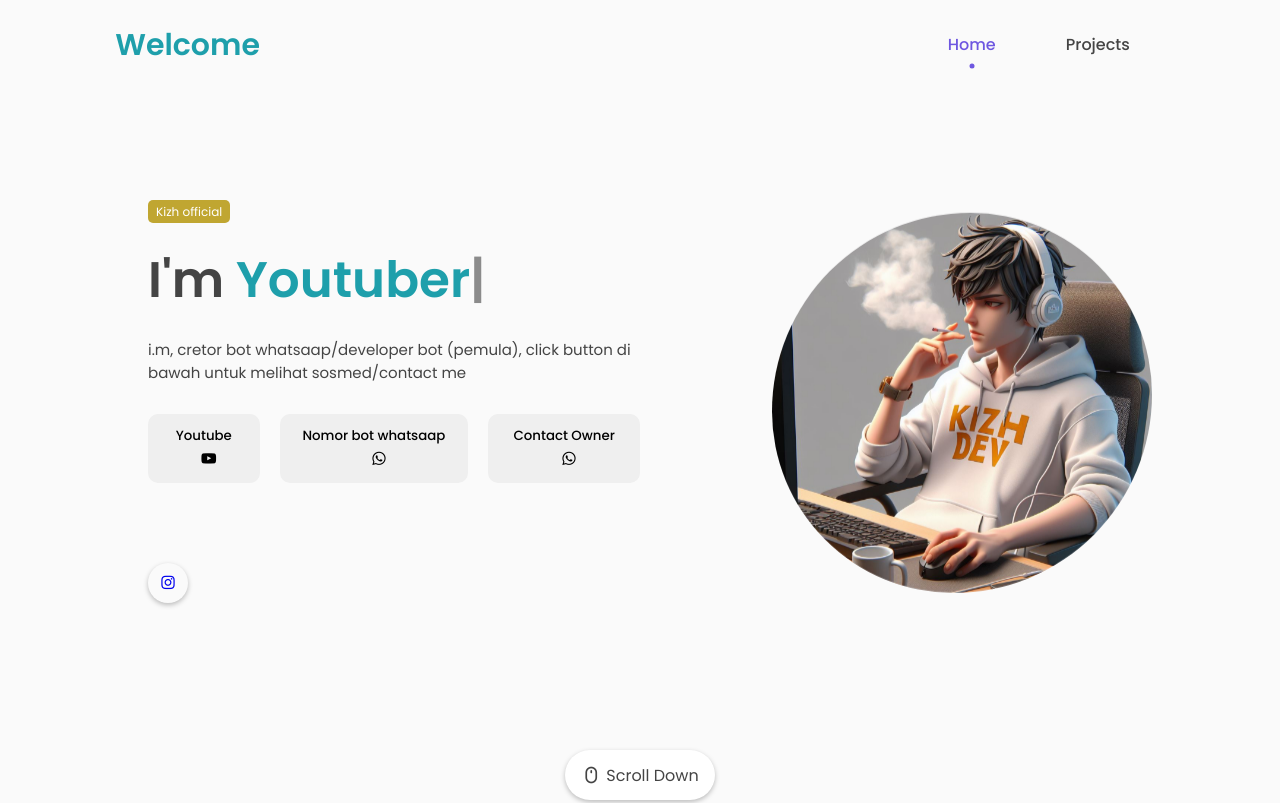
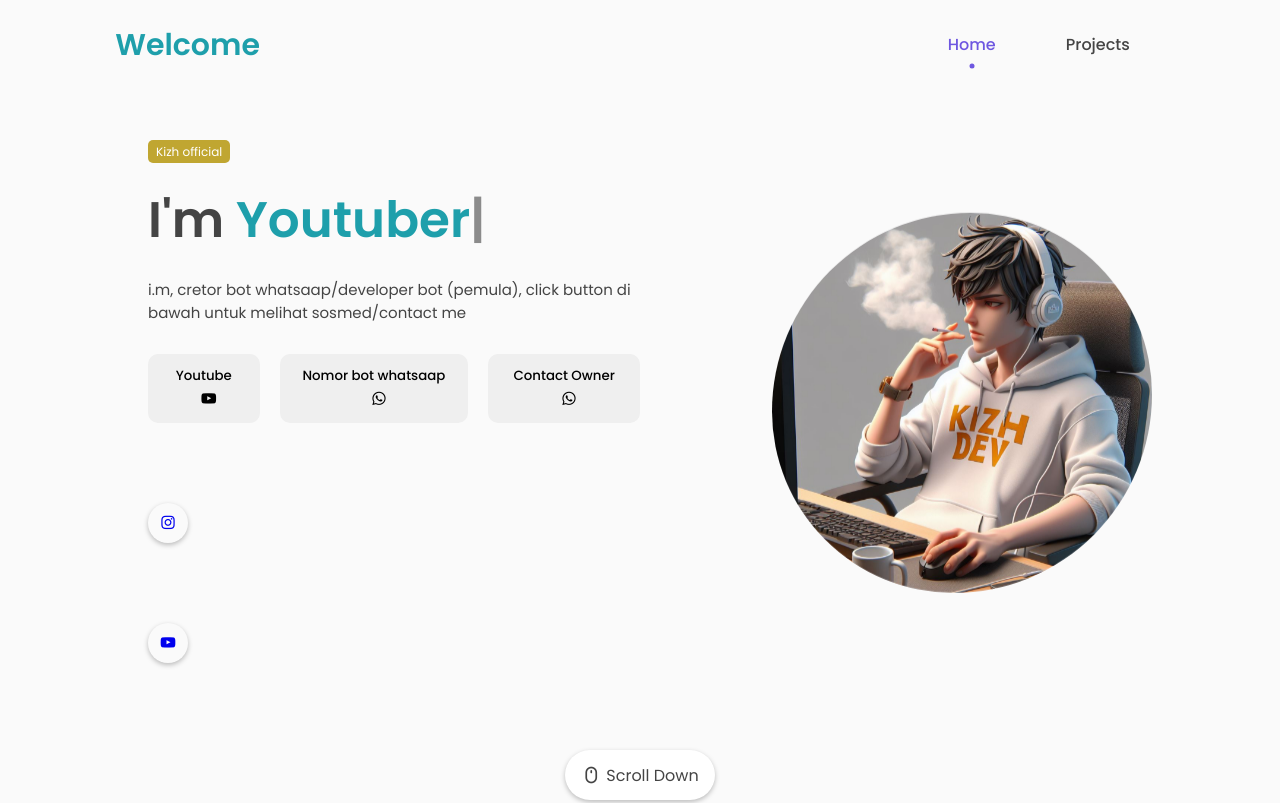
Before and after one commit to kizhxyz/kizh-web, a plain HTML site: page index.html in a window 1280 px wide. Shown: the top 803 px of the page. Drawn offline with nearby package versions, Linux system fonts and the light colour scheme.

Commit message:
Update index.html

```diff
--- a/index.html
+++ b/index.html
@@ -70,6 +70,11 @@
             <div class="social_icons">
                 <a href="https://www.instagram.com/kizhoficial?igsh=MWE0MTk4NGx0YXp2bA==" class="group block">
                 <div class="icon"><i class="uil uil-instagram"></i></div>
+            </a>
+            </div>
+              <div class="social_icons">
+                <a href="https://youtube.com/@KIZH15" class="group block">
+                <div class="icon"><i class="uil uil-youtube"></i></div>
             </a>
             </div>
           </div>
```
